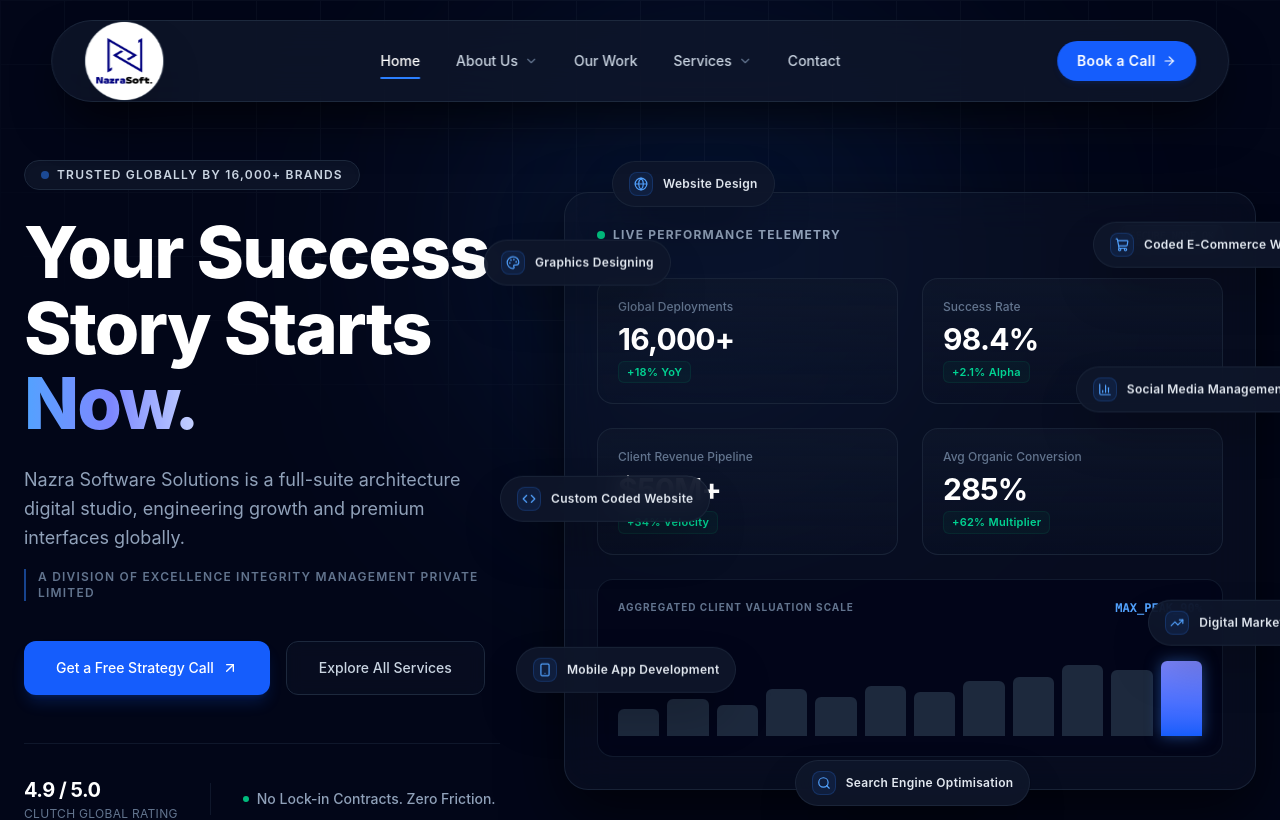
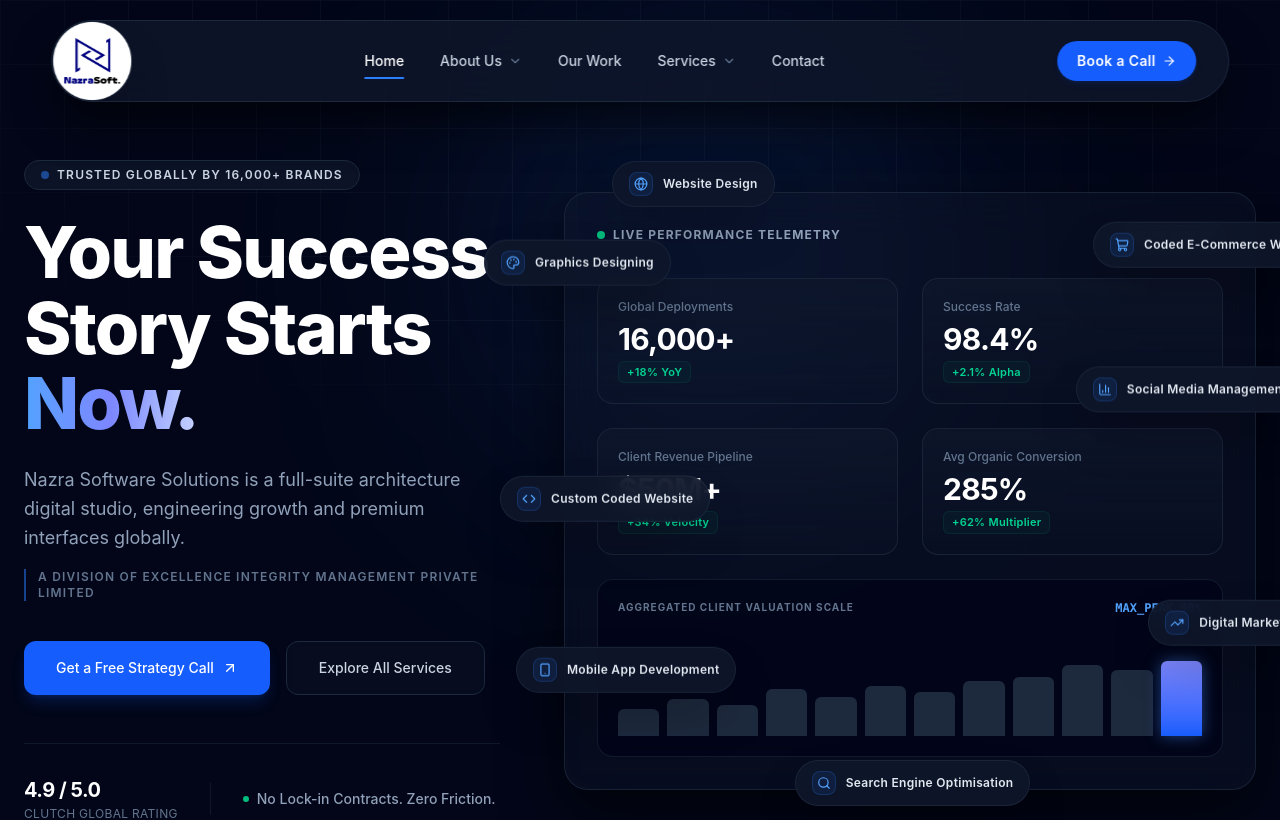
Before and after one commit to ShahbazAhmad08/frontend, a React (Vite) app: page / in a window 1280 px wide. Shown: the top 820 px of the page. Built offline with nearby package versions, Linux system fonts and the light colour scheme.

Commit message:
feat: adjust Navbar styles for improved layout and spacing

```diff
--- a/src/components/Navbar.jsx
+++ b/src/components/Navbar.jsx
@@ -10,8 +10,8 @@ export default function PremiumNavbar() {
   const location = useLocation();
 
   return (
-    <header className="fixed top-5 left-1/2 -translate-x-1/2 z-50 w-[92%] max-w-7xl bg-slate-900/80 backdrop-blur-xl border border-slate-800 rounded-2xl lg:rounded-full shadow-[0_24px_50px_-12px_rgba(0,0,0,0.7)] text-slate-100">
-      <div className="px-6 lg:px-8">
+    <header className=" fixed top-5 left-1/2 -translate-x-1/2 z-50 w-[92%] max-w-7xl bg-slate-900/80 backdrop-blur-xl border border-slate-800 rounded-2xl lg:rounded-full shadow-[0_24px_50px_-12px_rgba(0,0,0,0.7)] text-slate-100">
+      <div className=" lg:pr-8 lg:pl-0">
         <div className="h-20 flex items-center justify-between">
           {/* LOGO: Clean & Refined Typography */}
           <Link to="/" className="group flex items-center">
```
